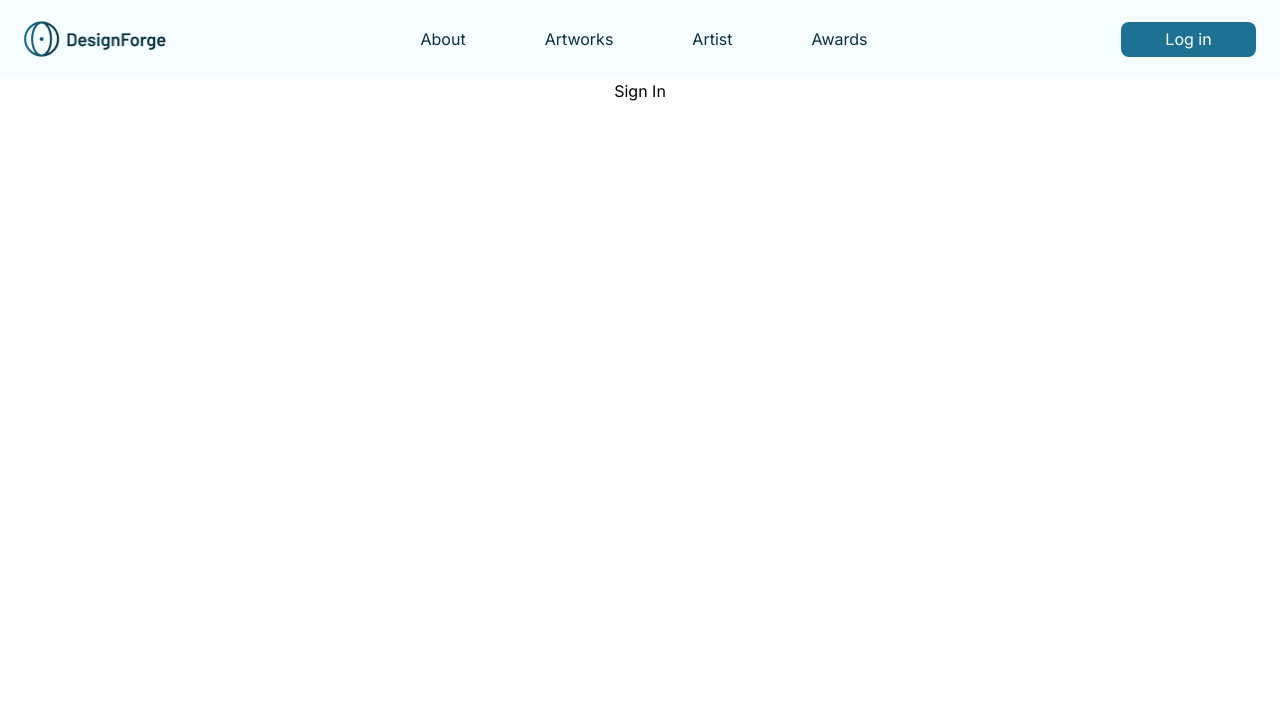
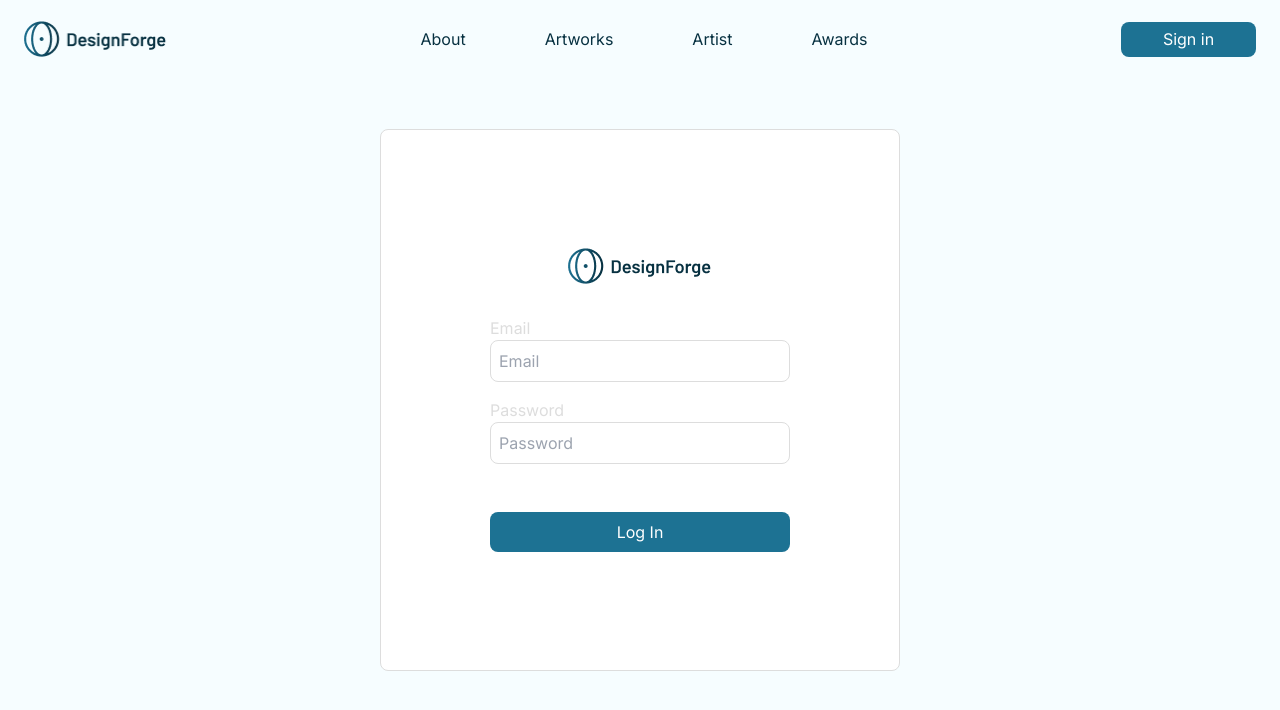
Before and after one commit to manoodmhoo/artwork-showcase-ui, a Next.js app: page /auth in a window 1280 px wide. Shown: the top 710 px of the page. Built offline with nearby package versions, Linux system fonts and the light colour scheme; a web font is replaced by a local one.

Commit message:
add artwork component

```diff
--- a/next.config.mjs
+++ b/next.config.mjs
@@ -1,7 +1,7 @@
 /** @type {import('next').NextConfig} */
 const nextConfig = {
     images: {
-        domains: ['picsum.photos'],
+        domains: ['picsum.photos', 'res.cloudinary.com'],
     },
 };
 
--- a/package.json
+++ b/package.json
@@ -9,7 +9,10 @@
     "lint": "next lint"
   },
   "dependencies": {
+    "axios": "^1.7.2",
+    "js-cookie": "^3.0.5",
     "next": "14.2.4",
+    "nookies": "^2.5.2",
     "react": "^18",
     "react-dom": "^18",
     "react-icons": "^5.2.1"
--- a/src/app/auth/page.tsx
+++ b/src/app/auth/page.tsx
@@ -1,11 +1,86 @@
 "use client";
 
+import axios from "axios";
+import { cookies } from "next/headers";
+import Image from "next/image";
+import { useRouter } from "next/navigation";
+import { useState } from "react";
+import Cookies from "js-cookie"
+import Nav from "../components/Layout/Nav";
+
 const SignIn = () => {
+    const router = useRouter();
+    const [email, setEmail] = useState("");
+    const [password, setPassword] = useState("");
 
+    const submitSignIn = async (e: any) => {
+        e.preventDefault();
+
+        const configs = {
+            "headers": {
+                "Content-Type": "application/json"
+            }
+        }
+
+        try {
+            const { data }: any = await axios.post("http://localhost:3333/auth/login", {
+                email,
+                password
+            }, configs);
+
+            if(data.statusCode == 201) {
+                Cookies.set("token", data.user.token);
+                Cookies.set("userData", JSON.stringify(data.user));
+                router.push("/");
+            }
+        } catch (error) {
+            console.log(error);
+        }
+    }
 
     return (
-        <main className="flex min-h-screen flex-col items-center justify-between pt-[78.5px]">
-            Sign In
+        <main className="flex min-h-screen flex-col items-center justify-between  bg-tertiary">
+            <Nav/>
+            <div className="flex items-center justify-center w-full h-screen">
+                <div className="flex flex-col items-center justify-center bg-white rounded-lg w-[520px] h-[542px] border border-[#ddd]">
+                    <Image
+                        src="/img/logo.png"
+                        alt="Artwork Showcase Logo"
+                        width={143.44}
+                        height={35.86}
+                    />
+
+                    <form onSubmit={submitSignIn}>
+                        <div className="flex flex-col gap-4 mt-8 w-[300px]">
+                            <div className="flex flex-col">
+                                <label htmlFor="email" className=" text-[#ddd]">Email</label>
+                                <input
+                                    type="email"
+                                    id="email"
+                                    placeholder="Email"
+                                    className="w-full p-2 border border-[#ddd] rounded-lg"
+                                    onChange={(e) => setEmail(e.target.value)}
+                                    value={email}
+                                />
+                            </div>
+                            <div className="flex flex-col">
+                                <label htmlFor="Password" className="text-[#ddd]">Password</label>
+                                <input
+                                    type="password"
+                                    id="Password"
+                                    placeholder="Password"
+                                    className="w-full p-2 border border-[#ddd] rounded-lg"
+                                    onChange={(e) => setPassword(e.target.value)}
+                                    value={password}
+                                />
+                            </div>
+                            <div className="mt-8">
+                                <button type="submit" className="w-full p-2 bg-primary text-white rounded-lg">Log In</button>
+                            </div>
+                        </div>
+                    </form>
+                </div>
+            </div>
         </main>
     )
 }
--- /dev/null
+++ b/src/app/components/Artwork.tsx
@@ -0,0 +1,34 @@
+import React from "react";
+import ArtworkCard from "./ArtworkCard";
+
+type ArtworkProps = {
+    artworks: any[];
+}
+
+const Artwork: React.FC<ArtworkProps> = ({ artworks }) => {
+
+    return (
+        <>
+           { artworks ? (
+            <>
+                <div className="grid grid-cols-1 md:grid-cols-2 lg:grid-cols-4 mt-8 gap-4">
+                    { artworks.map((artwork) => (
+                        <ArtworkCard
+                        key={artwork._id}
+                        artworkList={artwork}
+                        />))
+                    }
+                </div>
+            </>
+           ) : (
+            <div className="flex justify-center items-center h-screen">
+                <p className="text-2xl">No Artworks Available</p>
+            </div>
+           )}
+
+
+        </>
+    )
+}
+
+export default Artwork;
--- a/src/app/components/ArtworkCard.tsx
+++ b/src/app/components/ArtworkCard.tsx
@@ -3,26 +3,24 @@
 import Image from "next/image";
 import { IoMdHeart } from "react-icons/io";
 
-interface ArtworkCardProps {
-    artwork_img: string;
-    artwork_name: string;
-    artist_img: string;
-    artist_name: string;
-    likes: number;
+type ArtworkCardProps = {
+    artworkList: any;
 }
 
-const ArtworkCard = ({ artwork_img, artwork_name, artist_img, artist_name, likes}: ArtworkCardProps) => {
+const ArtworkCard: React.FC<ArtworkCardProps> = ({ artworkList }) => {
+
+    console.log(artworkList);
 
     return (
         <div className="flex flex-col w-auto justify-center">
             <Image
                 className="rounded-tr-lg rounded-bl-lg aspect-square object-cover"
-                src={artwork_img}
-                alt={artwork_name}
+                src={artworkList.imgPath}
+                alt={artworkList._id}
                 width={268.59}
                 height={268.59}
             />
-            <div className="flex justify-between items-center py-1">
+            {/* <div className="flex justify-between items-center py-1">
                 <div className="flex gap-2 items-center">
                     <Image
                         className="rounded-full aspect-square object-cover"
@@ -37,7 +35,7 @@ const ArtworkCard = ({ artwork_img, artwork_name, artist_img, artist_name, likes
                     <IoMdHeart className="text-primary" size={20} />
                     <p className="text-primary text-[11.25px]">{likes}</p>
                 </div>
-            </div>
+            </div> */}
         </div>
     )
 }
--- a/src/app/components/Layout/Nav.tsx
+++ b/src/app/components/Layout/Nav.tsx
@@ -3,11 +3,31 @@
 import Image from "next/image";
 import Link from "next/link";
 import { useRouter } from "next/navigation";
+import Cookies from "js-cookie";
+import { parseCookies } from "nookies"
+import { useEffect, useState } from "react";
 
 const Nav = () => {
     const router = useRouter();
+    const [loggedIn, setLoggedIn] = useState(false);
+
+    useEffect(() => {
+        const { userData } = parseCookies();
+        if(userData) {
+            setLoggedIn(true);
+        } else {
+            setLoggedIn(false);
+        }
+    }, [loggedIn]);
 
     const handleSignInButton = () => router.push('/auth');
+
+    const handleSignOutButton = () => {
+        setLoggedIn(false);
+        Cookies.remove("userData");
+        Cookies.remove("token");
+        router.push("/auth");
+    }
 
     return (
         <>
@@ -43,10 +63,15 @@ const Nav = () => {
                         </Link>
                     </li>
                 </ul>
-
-                <button className="bg-primary text-white w-[135px] h-[35px] rounded-[8px]" onClick={() => handleSignInButton()}>
-                    Log in
-                </button>
+                { loggedIn ? (
+                    <button className="bg-primary text-white w-[135px] h-[35px] rounded-[8px]" onClick={() => handleSignOutButton()}>
+                        Log Out
+                    </button>
+                ) : (
+                    <button className="bg-primary text-white w-[135px] h-[35px] rounded-[8px]" onClick={() => handleSignInButton()}>
+                        Sign in
+                    </button>
+                )}
             </nav>
         </>
     )
--- a/src/app/layout.tsx
+++ b/src/app/layout.tsx
@@ -18,7 +18,6 @@ export default function RootLayout({
   return (
     <html lang="en">
       <body className={inter.className}>
-        <Nav/>
         {children}
       </body>
     </html>
```
Also changed, not shown: src/app/page.tsx (+109 -76 lines), src/app/auth/register/page.tsx (added), 2 other files (tests, documents, lock files or other folders).
